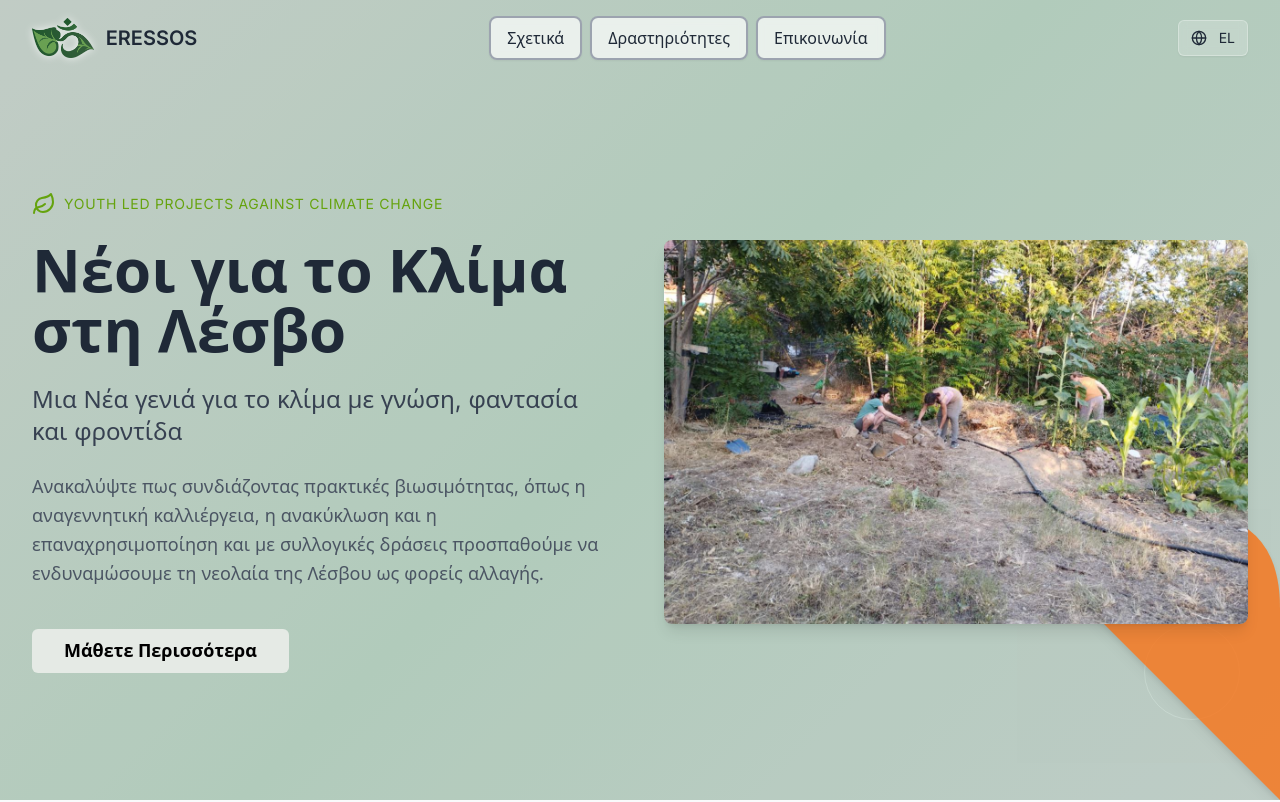
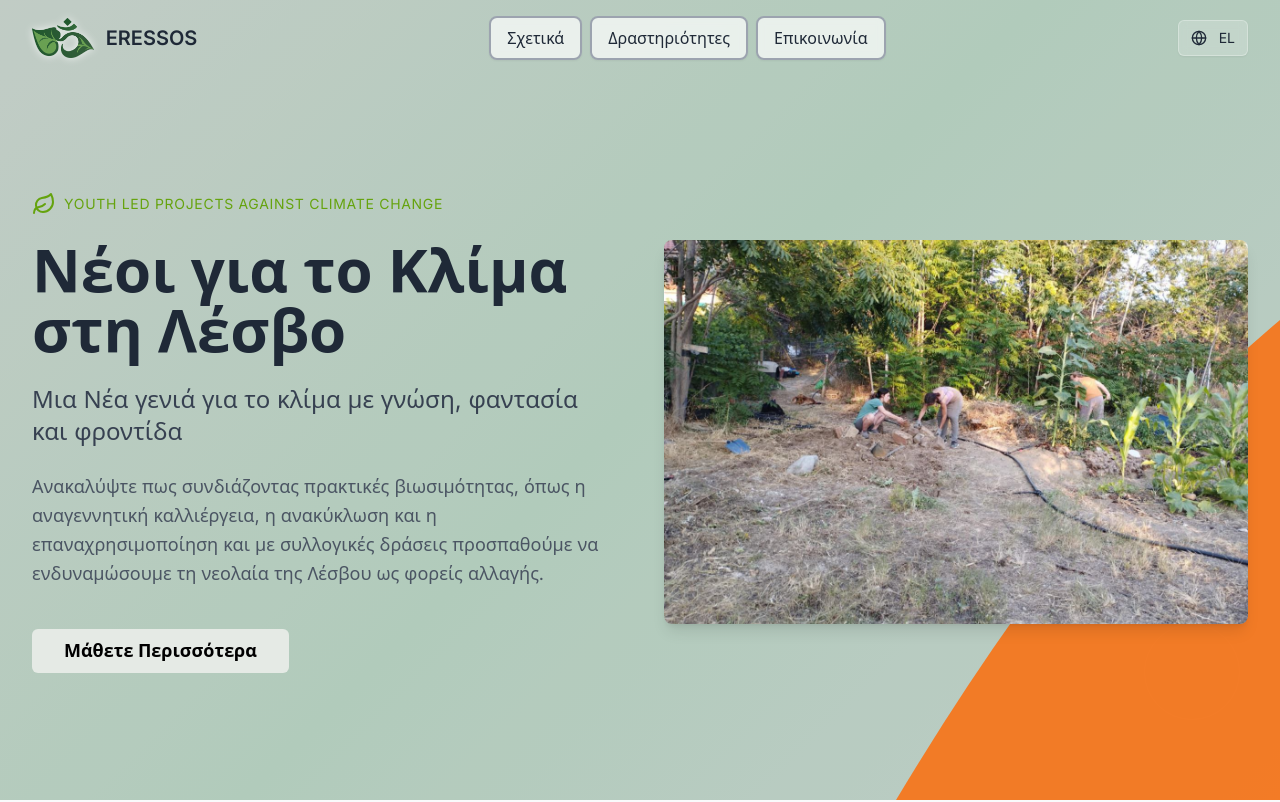
Before and after one commit to powerlovercoding/om-erresos-permaculture-web, a React (Vite) app: page / in a window 1280 px wide. Shown: the top 802 px of the page. Built offline with nearby package versions, Linux system fonts and the light colour scheme.

Commit message:
Fix hero section background
Make the hero section background match the screenshot.

```diff
--- a/src/components/HeroSection.tsx
+++ b/src/components/HeroSection.tsx
@@ -1,3 +1,4 @@
+
 import React from 'react';
 import { Leaf } from 'lucide-react';
 import { Button } from '@/components/ui/button';
@@ -24,13 +25,13 @@ const HeroSection = () => {
         <div className="absolute top-1/3 right-1/4 w-16 h-16 border border-gray-300/30 rounded-full"></div>
       </div>
 
-      {/* Orange curved background effect */}
-      <div className="absolute bottom-0 right-0 w-96 h-96 opacity-80">
-        <svg viewBox="0 0 400 400" className="w-full h-full">
+      {/* Orange curved background effect - matching the screenshot */}
+      <div className="absolute bottom-0 right-0 w-full h-full pointer-events-none">
+        <svg viewBox="0 0 100 100" className="absolute bottom-0 right-0 w-1/2 h-full" preserveAspectRatio="none">
           <path
-            d="M400 400L400 200Q400 100 300 100Q200 100 200 200L400 400Z"
+            d="M40 100 Q70 60 100 40 L100 100 Z"
             fill="#f97316"
-            className="drop-shadow-lg"
+            opacity="0.9"
           />
         </svg>
       </div>
```
